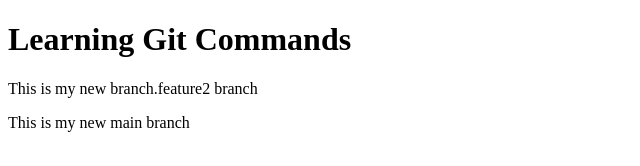
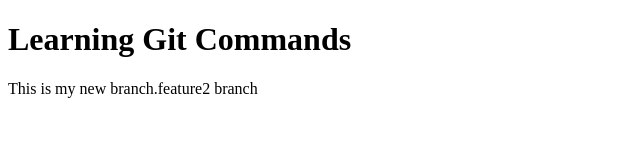
Before and after one commit to ajmeriunnisa/New_One, a plain HTML site: page index.html in a window 1280 px wide. Shown: the whole page, without its empty margins (0-640 px from the left). Drawn offline with Linux system fonts and the light colour scheme.

Commit message:
removed para

```diff
--- a/index.html
+++ b/index.html
@@ -8,6 +8,5 @@
 <body>
     <h1>Learning Git Commands</h1>
     <p>This is my new branch.feature2 branch</p>
-    <p>This is my new main branch</p>
 </body>
 </html>
```
